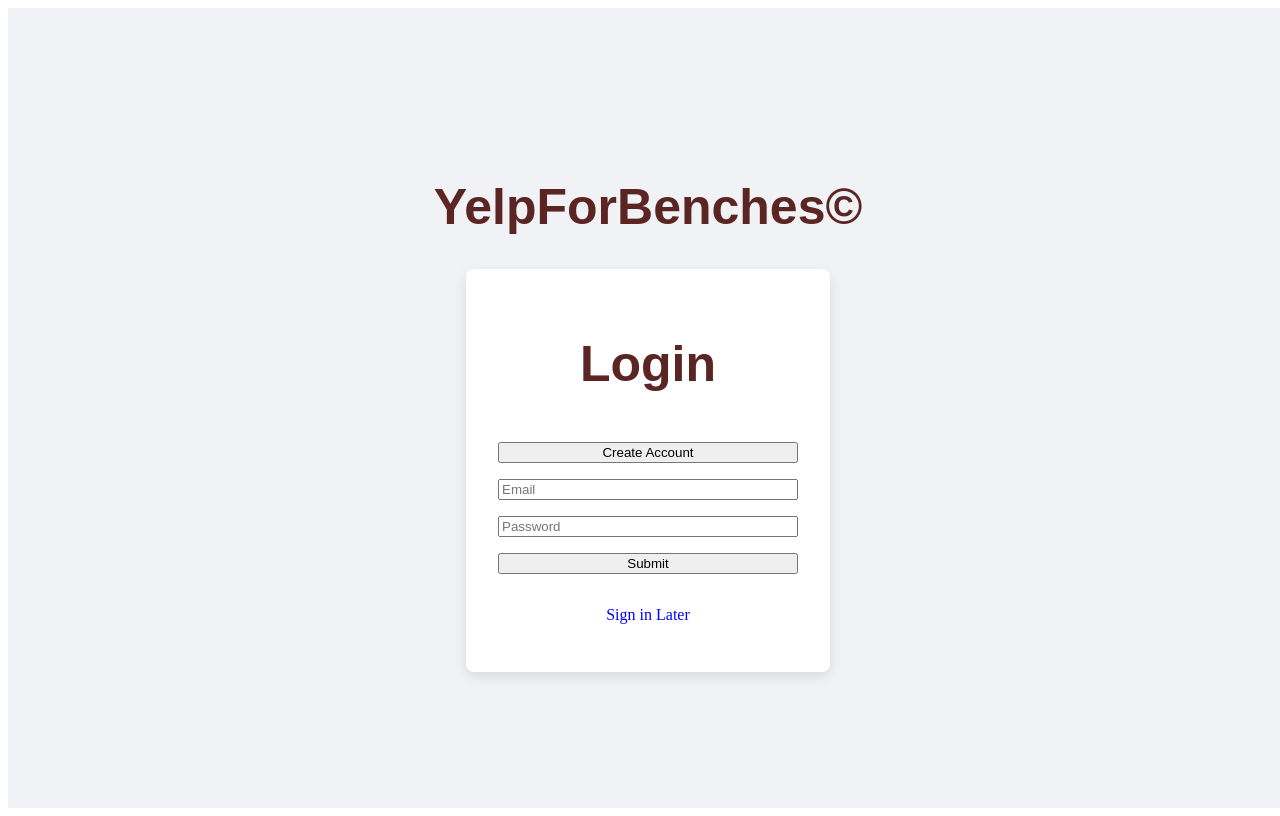
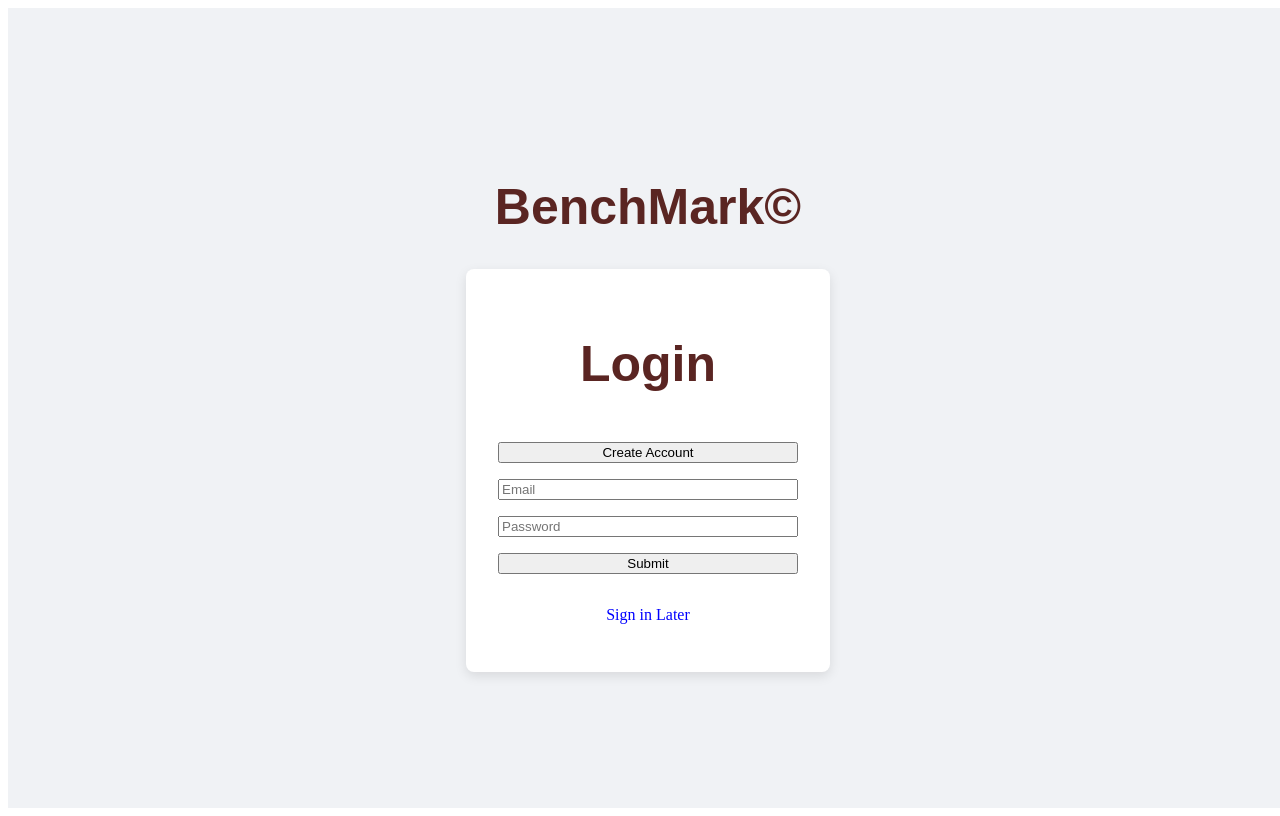
Before and after one commit to InitiallyJuniorr/YelpForBenches, a React app in the folder frontend/: page / in a window 1280 px wide. Built offline with nearby package versions, Linux system fonts and the light colour scheme; no server answers; the HTML template or start-up script is replaced by a standard one.

Commit message:
Added h1 on index + changed routing for login
updates on profile page as well

```diff
--- a/frontend/src/Login.jsx
+++ b/frontend/src/Login.jsx
@@ -84,7 +84,7 @@ export default function Login() {
 
     return (
         <div className="login-container">
-            <h1>YelpForBenches©</h1>
+            <h1>BenchMark©</h1>
             <div className="login-card">
                <h1>{isLogin ? "Login" : "Register"}</h1>
                <button onClick={toggleLogin}>{isLogin ? "Create Account" : "Sign in"}</button>
--- a/frontend/src/Pages/Profile.jsx
+++ b/frontend/src/Pages/Profile.jsx
@@ -21,7 +21,7 @@ export function Profile()
 
     <div style={{display: 'flex'}}>
         <div style={{paddingLeft: '61px', paddingRight: '100px'}}>
-                <ProfileBanner name="Tobias Duerschmid" tag="Ultimate Bench Sitter" photo={Tobi}>
+                <ProfileBanner name="Tobias Düerschmid" tag="Ultimate Bench Sitter" photo={Tobi}>
 
                 </ProfileBanner>
                 <div style={{paddingTop: '30px'}}/>
--- a/frontend/src/index.css
+++ b/frontend/src/index.css
@@ -16,3 +16,12 @@ body{
     /* remove scroll bar auto; if hidden then scrolling disable */
     overflow: auto;
    }
+h1{
+    color: #5A2522;
+    text-align: center;
+    font-family: "Kumbh Sans", sans-serif;
+    font-size: 50px;
+    font-style: normal;
+    font-weight: 700;
+    line-height: normal;
+}
```
